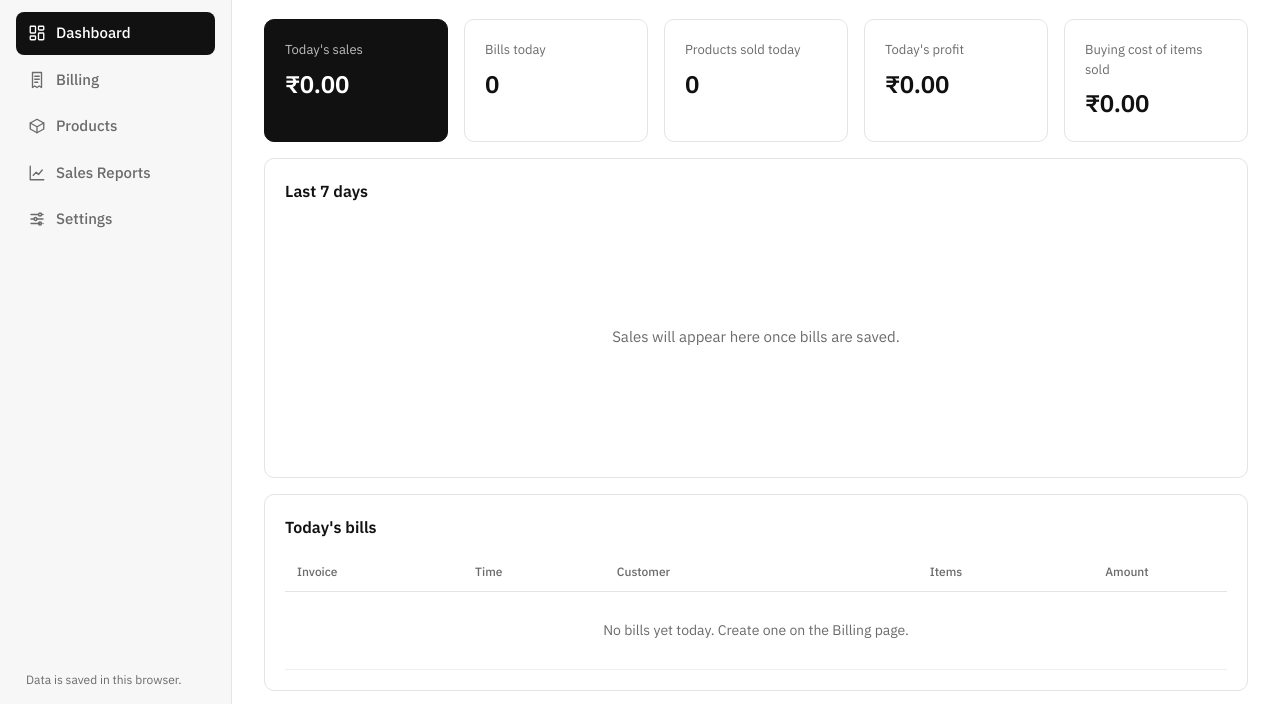
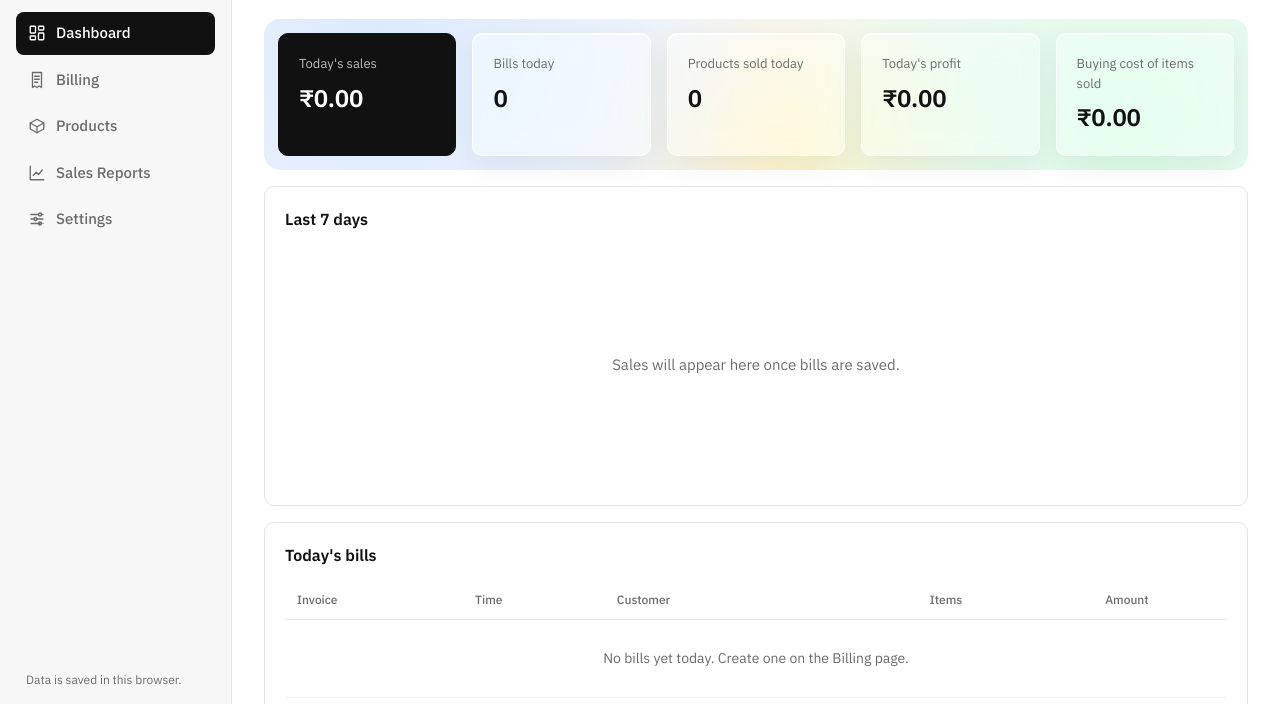
Before and after one commit to Piyush123o/newLandRoverEv, a plain HTML site: page index.html in a window 1280 px wide. Shown: the part 87-791 px from the top of the page. Drawn offline with Linux system fonts and the light colour scheme.

Commit message:
Implement glass effect for stats and summary sections
Added glass effect styles for stats and summary sections.

```diff
--- a/index.html
+++ b/index.html
@@ -155,6 +155,31 @@
   .modal-head{display:flex;justify-content:space-between;align-items:center;padding:12px 16px;border-bottom:1px solid var(--line)}
   .modal-body{overflow:auto;padding:16px;background:var(--panel)}
   .modal-actions{display:flex;gap:8px;justify-content:flex-end;padding:12px 16px;border-top:1px solid var(--line);flex-wrap:wrap}
+
+  /* Glass accents: only on stat cards and the billing summary */
+  .stats{
+    padding:14px;border-radius:16px;
+    background:
+      radial-gradient(circle at 12% 18%, #dbeafe 0, transparent 45%),
+      radial-gradient(circle at 88% 82%, #dcfce7 0, transparent 42%),
+      radial-gradient(circle at 55% 110%, #fef3c7 0, transparent 40%),
+      #f5f6f8;
+  }
+  .stat:not(.dark){
+    background:rgba(255,255,255,.45);
+    -webkit-backdrop-filter:blur(14px) saturate(160%);
+    backdrop-filter:blur(14px) saturate(160%);
+    border:1px solid rgba(255,255,255,.75);
+    box-shadow:0 10px 30px rgba(0,0,0,.06), inset 0 1px 0 rgba(255,255,255,.8);
+  }
+  .summary{
+    background:
+      radial-gradient(circle at 0% 0%, #dbeafe 0, transparent 55%),
+      radial-gradient(circle at 100% 100%, #dcfce7 0, transparent 50%),
+      #f7f8fa;
+    border:1px solid rgba(255,255,255,.8);
+    box-shadow:0 12px 32px rgba(0,0,0,.07), inset 0 1px 0 rgba(255,255,255,.9);
+  }
 
   /* Quantity stepper in bill items */
   .stepper{display:inline-flex;align-items:center;gap:4px;justify-content:flex-end}
```
